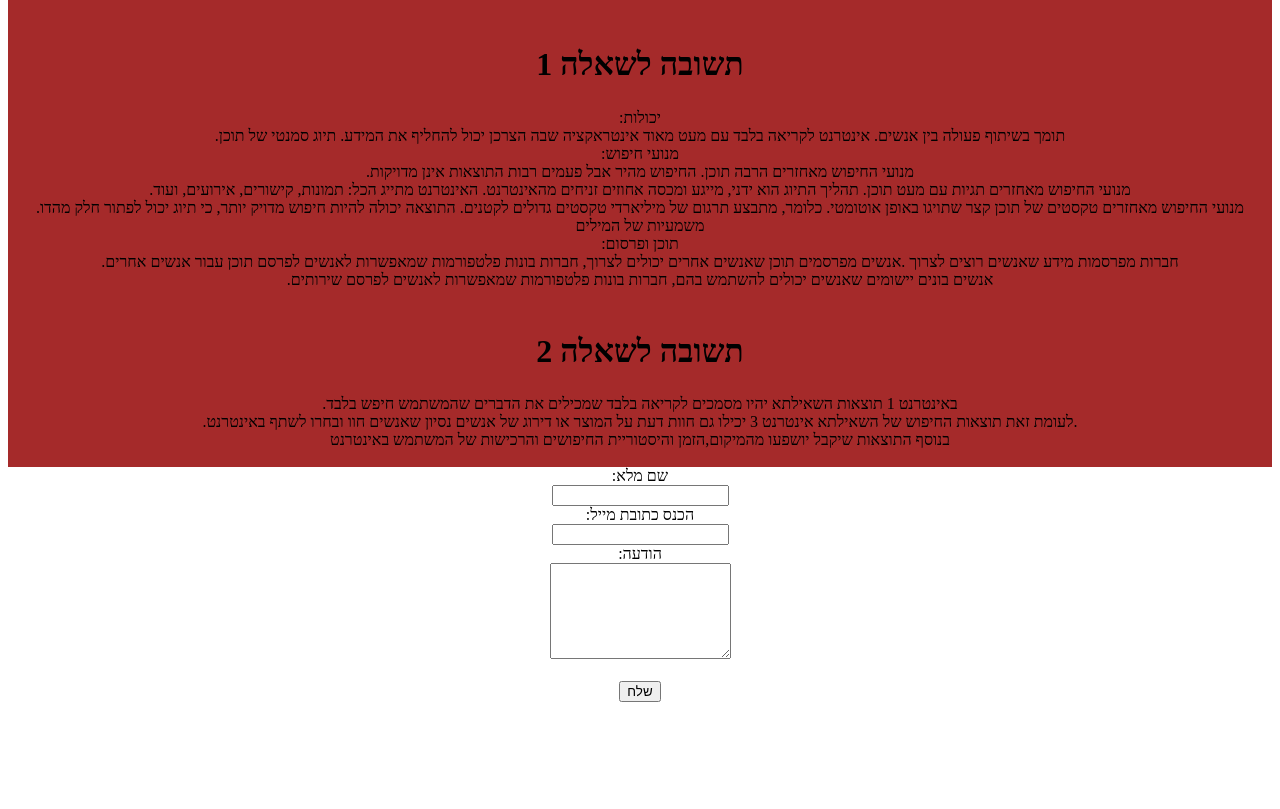
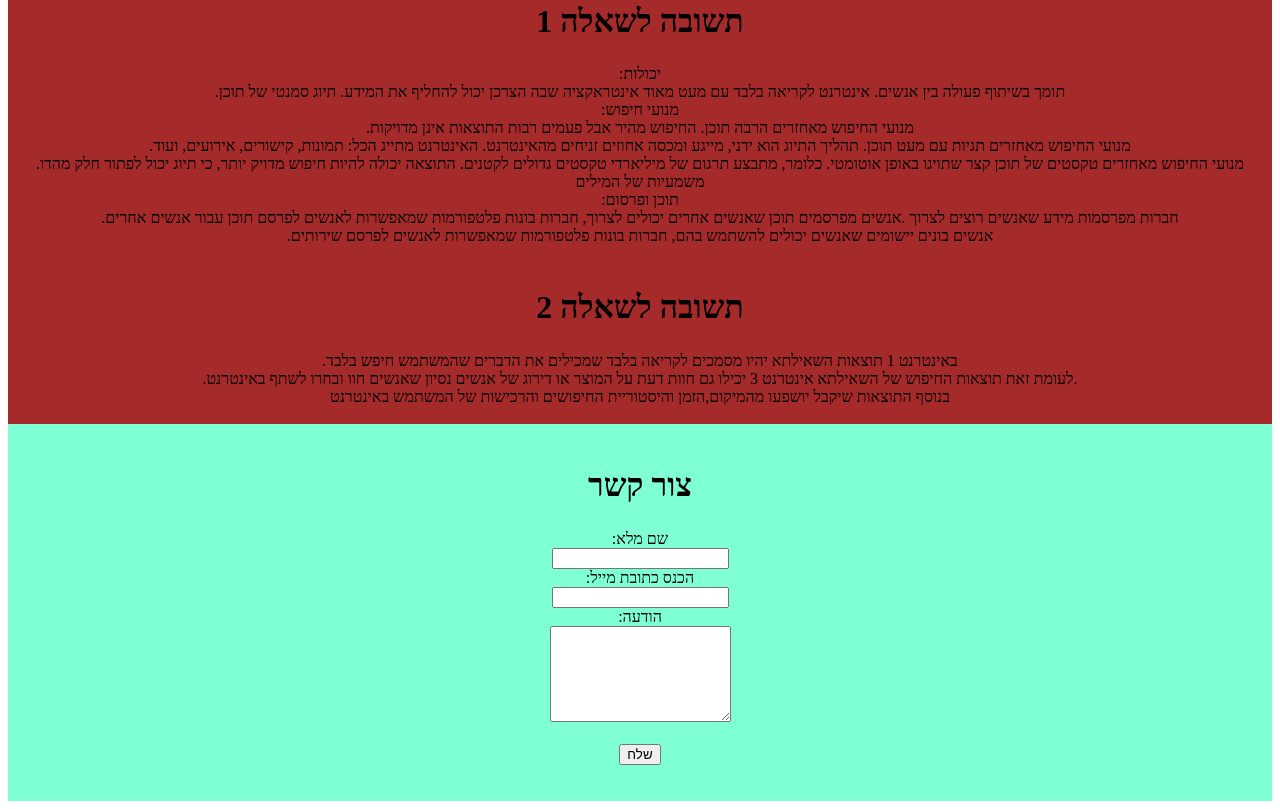
Before and after one commit to Web-Development-Environments-2023/209264241, a plain HTML site: page index.html in a window 1280 px wide. Shown: the part 1978-2787 px from the top of the page. Before the commit the page ends 2724 px from the top, so only its background shows below. Drawn offline with Linux system fonts and the light colour scheme; no server answers.

Commit message:
Update index.html

```diff
--- a/index.html
+++ b/index.html
@@ -94,7 +94,6 @@
 <h1>
   <a id="שאלות ותשובות">שאלות ותשובות</a>
 </h1>
-<br/>
 <h1>
   <a id="תשובה לשאלה 1">תשובה לשאלה 1</a>
 </h1>
@@ -118,7 +117,12 @@
 <br/>
 <br/>
 </section>
-<section id="contact" class="section" style="text-align: center;">
+
+<section id="contact" class="section" style="text-align: center; background-color: aquamarine;">
+<br/>
+<h1>
+  <a id="צור קשר">צור קשר</a>
+</h1>
 <div>
 
 <form action="mailto:cherryn@post.bgu.ac.il"
```
